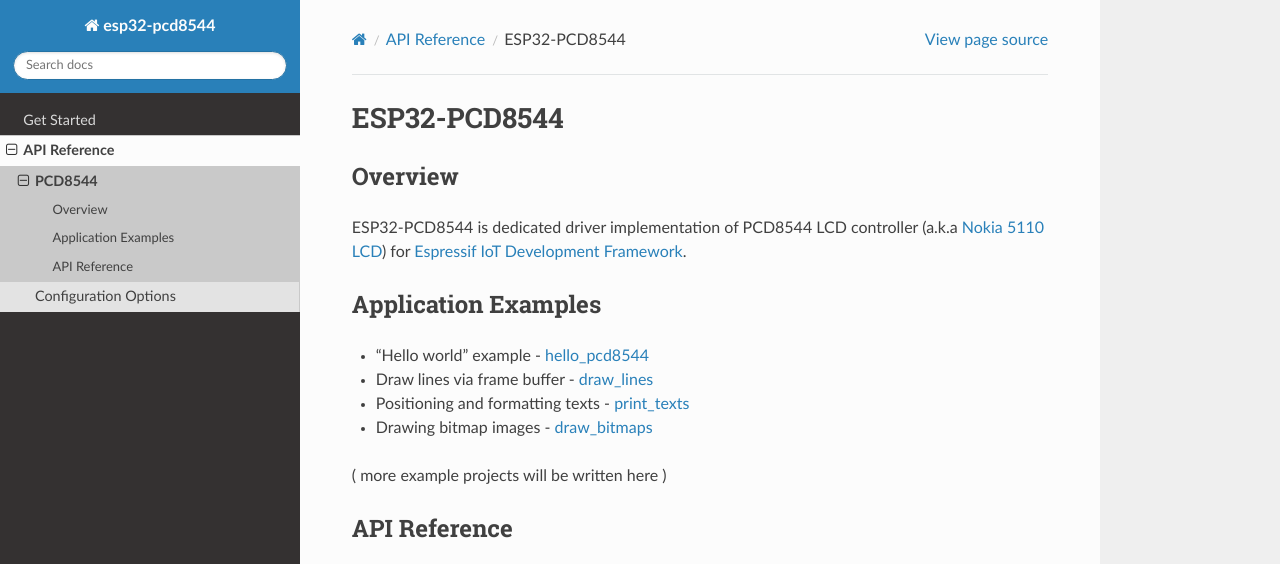
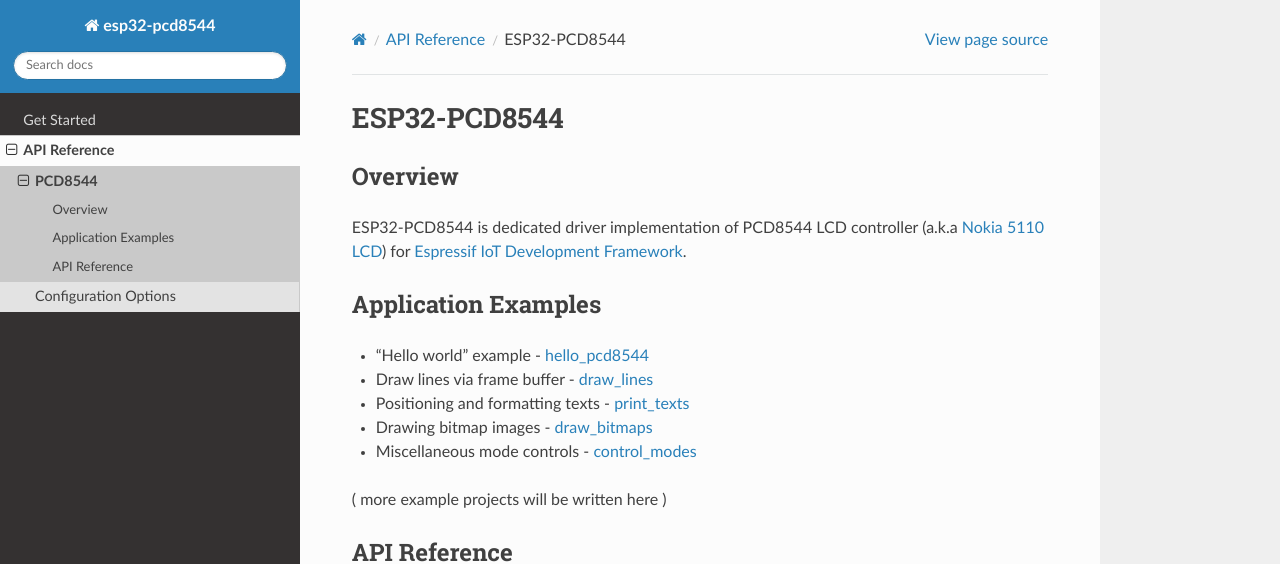
Before and after one commit to yanbe/esp32-pcd8544, a Sphinx documentation site: the page built from docs/api-reference/pcd8544/index.rst, in a window 1280 px wide and 1005 px high, cut to the strip 0-564 px from the top of the window. Built offline with Sphinx 7.4.7 and the Read the Docs theme 2.0.0, drawn with Linux system fonts in a browser that asks for light colours.

Commit message:
doc: added link to misc. mode control example application

```diff
--- a/docs/api-reference/pcd8544/index.rst
+++ b/docs/api-reference/pcd8544/index.rst
@@ -13,6 +13,7 @@ Application Examples
 * Draw lines via frame buffer - :example:`draw_lines`
 * Positioning and formatting texts - :example:`print_texts`
 * Drawing bitmap images - :example:`draw_bitmaps`
+* Miscellaneous mode controls - :example:`control_modes`
 
 ( more example projects will be written here )
 
```
